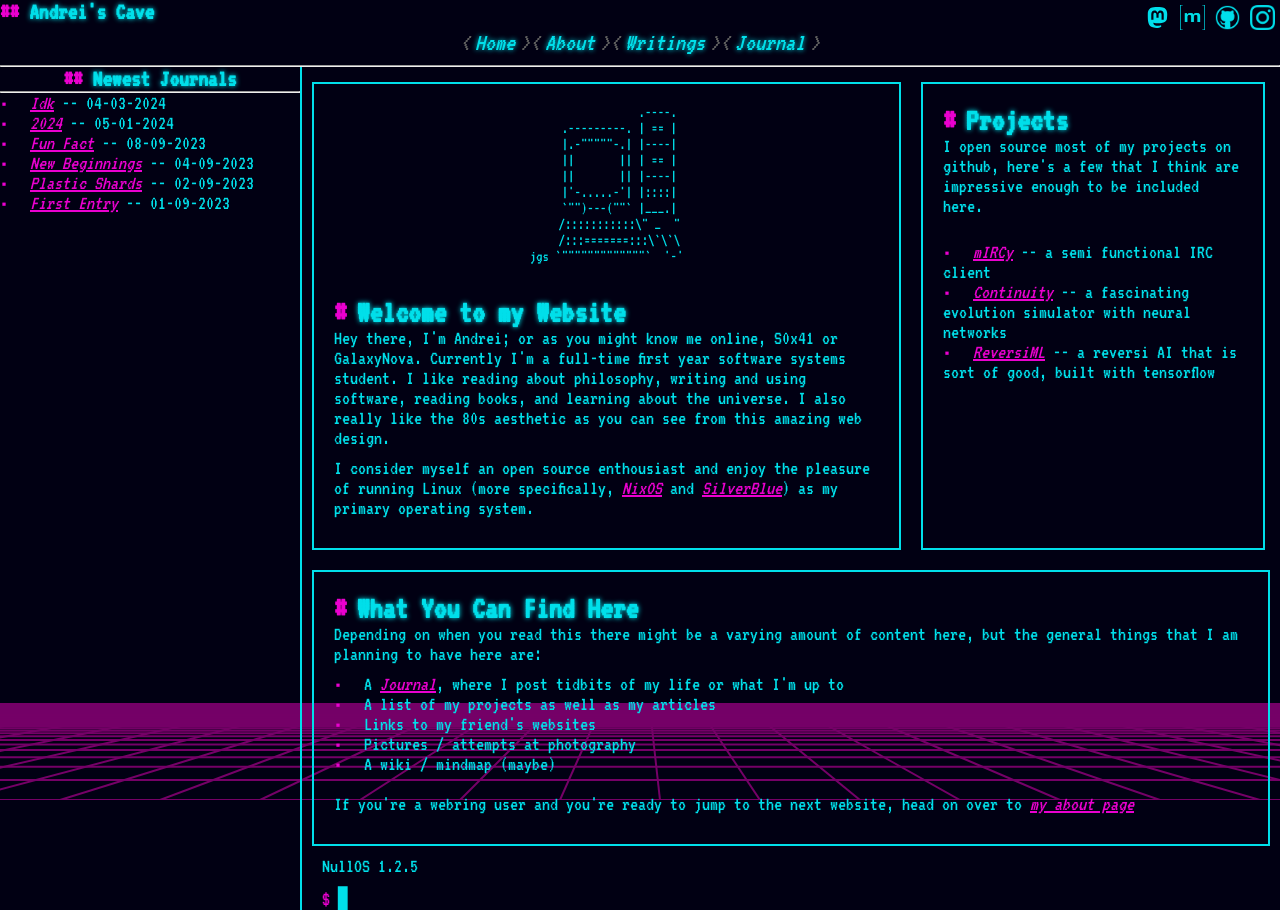
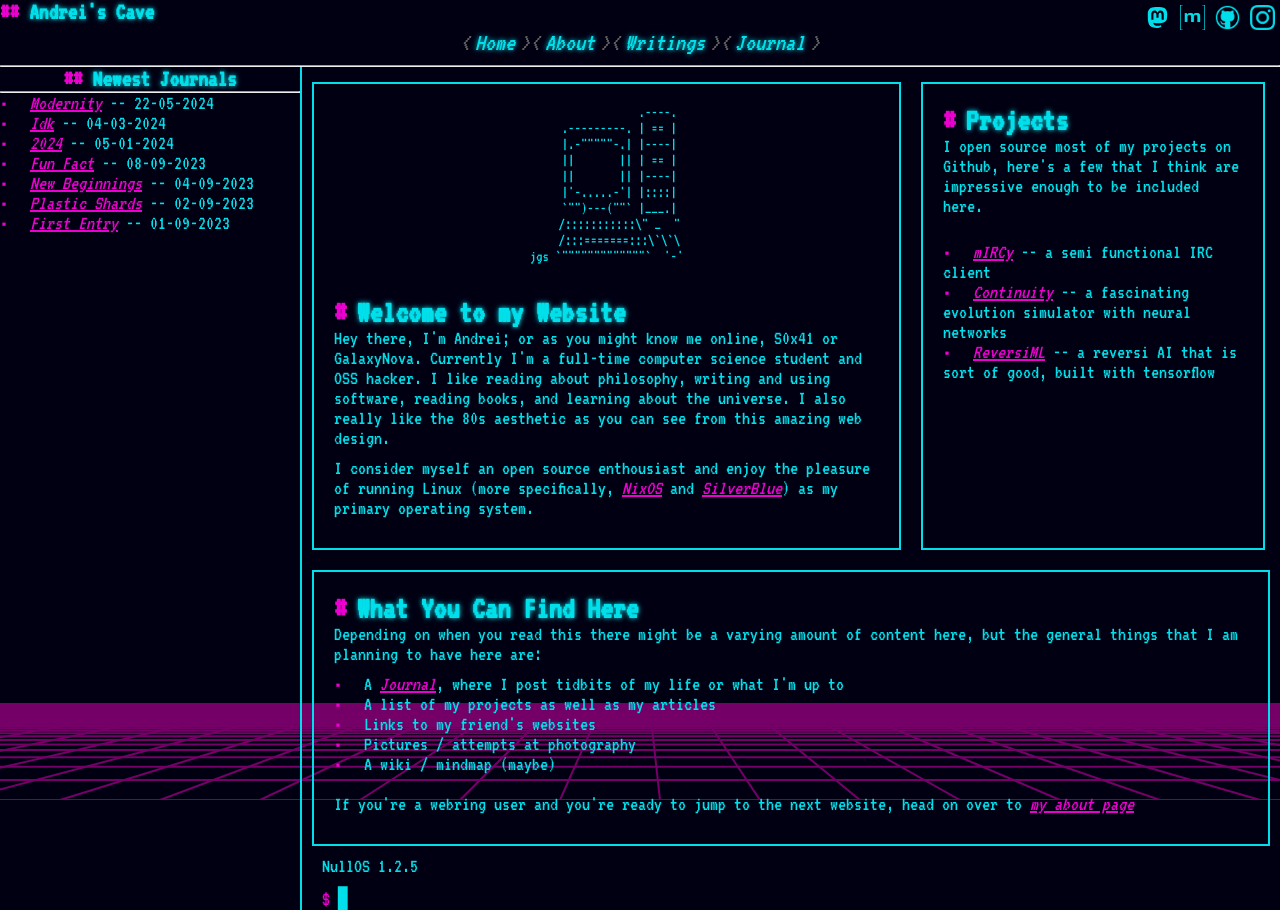
Before and after one commit to AndreiSva/andrei.rm-r.org, a SvelteKit app: page / in a window 1280 px wide. Built offline with nearby package versions, Linux system fonts and the light colour scheme.

Commit message:
Add new journal entry and fix typos

```diff
--- a/src/routes/+page.svelte
+++ b/src/routes/+page.svelte
@@ -33,7 +33,7 @@ jgs `"""""""""""""`  '-'
                 <h1>Welcome to my Website</h1>
                 <p>
                 Hey there, I'm Andrei; or as you might know me online, S0x41 or
-                GalaxyNova. Currently I'm a full-time first year software systems student. I like
+                GalaxyNova. Currently I'm a full-time computer science student and OSS hacker. I like
                 reading about philosophy, writing and using software, reading books, and learning about
                 the universe. I also really like the 80s aesthetic as you can see from this
                 amazing web design.
@@ -47,7 +47,7 @@ jgs `"""""""""""""`  '-'
             <Card style="flex-basis: 300px; flex-shrink: 0">
                 <h1>Projects</h1>
 
-                <p>I open source most of my projects on github, here's a few
+                <p>I open source most of my projects on Github, here's a few
                 that I think are impressive enough to be included here.</p>
                 <br>
 
--- a/src/routes/about/+page.svelte
+++ b/src/routes/about/+page.svelte
@@ -15,7 +15,7 @@
 <div class="content">
     <h1>About</h1>
     <p>
-        If you want to reach out I prefer using matrix or irc, but if you really have to you can contact me on discord, where my username is simply 'netbsd' (yes i know i snagged that one just in time).
+        If you want to reach out I prefer using matrix or irc, but if you really have to you can contact me on discord, where my username is simply 'netbsd' (yes I know I snagged that one just in time).
         I don't use NetBSD for my primary operating system, maybe some day.
     </p>
 
@@ -28,7 +28,7 @@
         {/each}
     </ul>
     <p>
-        I guess i could tell you about my website now... This website is built using <a href="https://svelte.dev">SvelteKit</a>, and runs on an azure VM. It's also open source, <a href="https://github.com/AndreiSva/novanode">check out the source code</a>. Oh and here are some server stats if that interests you:
+        I guess I could tell you about my website now... This website is built using <a href="https://svelte.dev">SvelteKit</a>, and runs on an azure VM. It's also open source, <a href="https://github.com/AndreiSva/novanode">check out the source code</a>. Oh and here are some server stats if that interests you:
     </p>
     <pre class="code">
         server has been up for {data.uptime}
--- /dev/null
+++ b/static/journal-entries/22-05-2024.md
@@ -0,0 +1,11 @@
+# Modernity
+
+Today I installed the newest version of nginx and configured my website to use http/3 and QUIC. I also configured cloudflare and set up IPv6. This definitely makes this website significantly snappier.
+
+I have been thinking a lot about "modernity" or at least modern software. I think that in almost all cases software and software standards tend to become better over time. I know this might sound like a pretty obvious conclusion but I think not many people see this as the case.
+
+There is of course some amount of cruft that gets accumulated over time in software and in software standards. There are also obviously some cases where software has become objectively worse, particularily in the case of commercial or proprietary software. However, in almost all cases (such as in the case of the web and the internet as a whole) standards tend to get better over time. For instance, the CSS standard has definitely accumulated cruft due to compatibility reasons, but the language itself is more than the standard.
+
+The only thing that truly matters in terms of elegance is the set of features that is widely used by the public and considered "CSS."
+
+CSS in particular is also pretty damn modular so I don't see any serious reason to be concerned about it's complexity.
```
